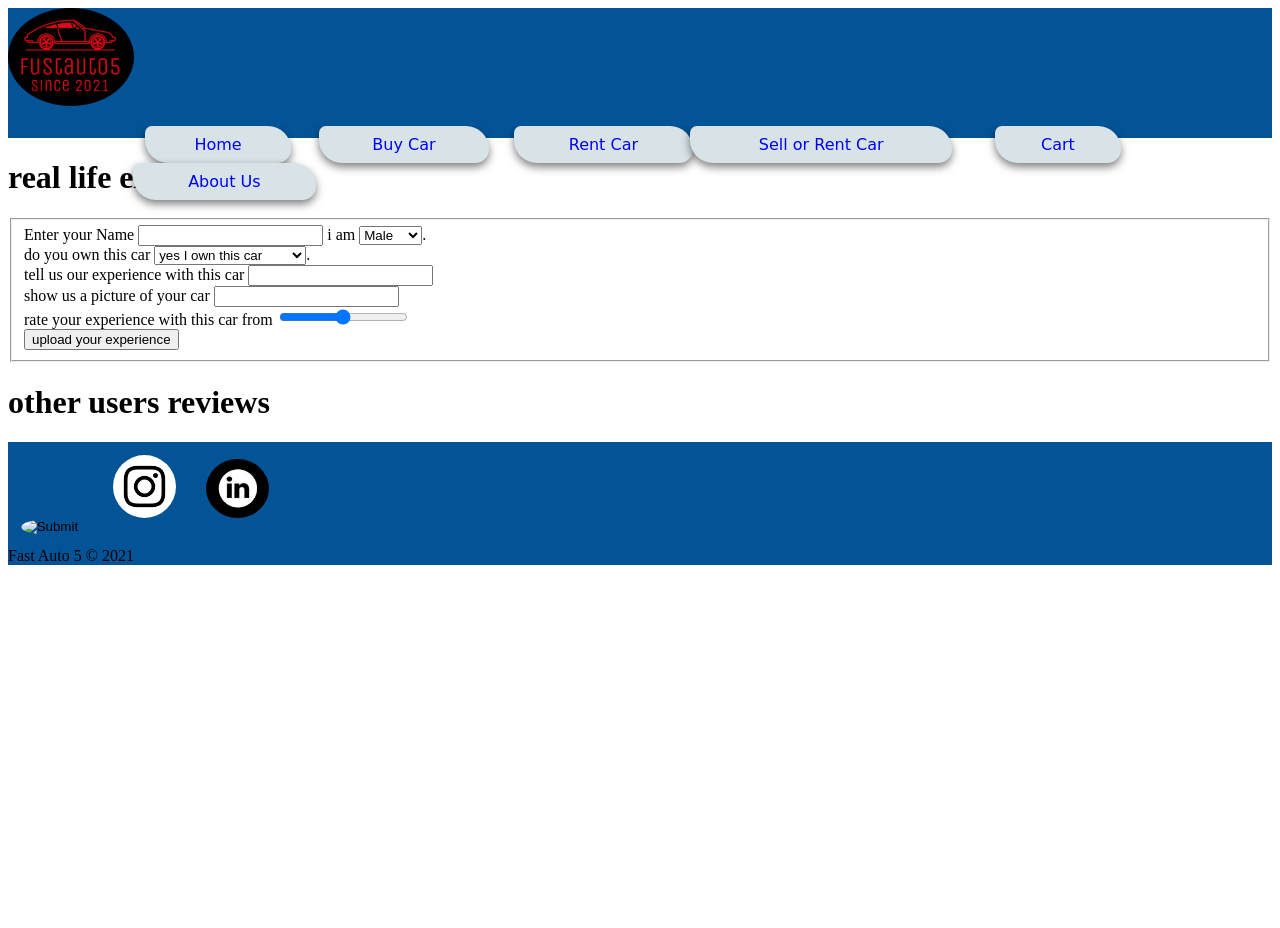
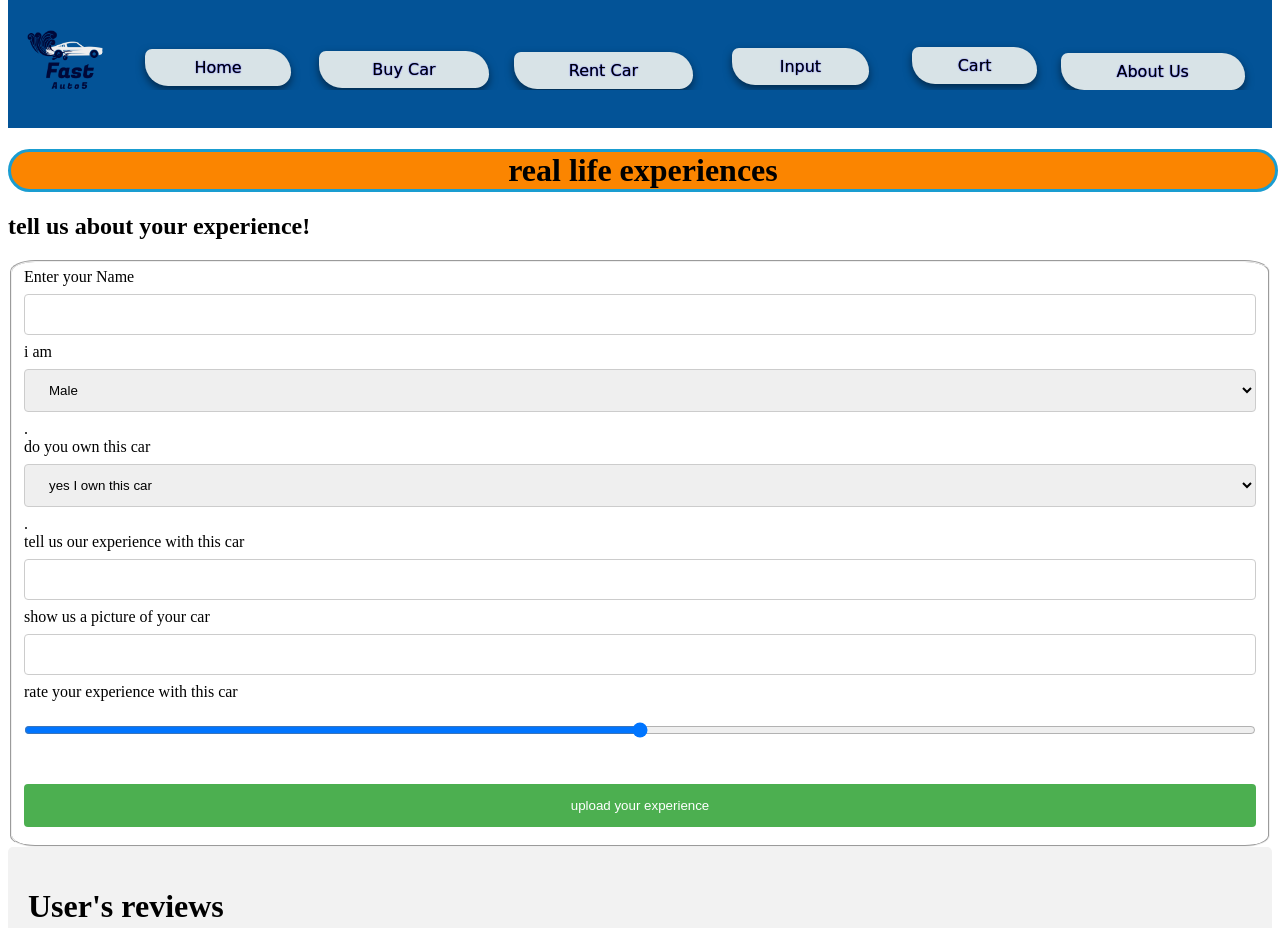
Before and after one commit to FastAuto5/FastAuto, a plain HTML site: page Story.html in a window 1280 px wide. Shown: the top 928 px of the page. Before the commit the page ends 870 px from the top, so only its background shows below. Drawn offline with Linux system fonts and the light colour scheme.

Commit message:
finished everything

```diff
--- a/Story.html
+++ b/Story.html
@@ -11,32 +11,33 @@
 <body>
 
 
-<header>
-    <div id="logo">
-        <img src="image 2/Screenshot (8).png" />
-        <nav>
-            <ul>
-                <li> <a href="index.html">Home</a> </li>
-                <li> <a href="buy.html">Buy Car</a> </li>
-                <li> <a href="rent.html">Rent Car</a> </li>
-                <li> <a href="sell.html">Sell or Rent Car</a ></li>
-                <li> <a href="submit.html">Cart</a> </li>
-                <li> <a href="aboutus.html">About Us</a> </li>
-            </ul>
-        </nav>
-    </div>
-</header>
+    <header class="headerujmhn">
+
+            <img src="image 2/LOGO BLUE.png" class="logo"/>
+            <nav class="gbvfbf">
+                <ul class="jhgfd">
+                    <li class="navulli"> <a href="index.html" class="ulol">Home</a> </li>
+                    <li class="navulli"> <a href="buy.html"class="ulol">Buy Car</a> </li>
+                    <li class="navulli"> <a href="rent.html"class="ulol">Rent Car</a> </li>
+                    <li class="navulli" > <a href="sell.html"class="ulol">Input</a ></li>
+                    <li class="navulli"> <a href="submit.html"class="ulol">Cart</a> </li>
+                    <li class="navulli"> <a href="aboutus.html"class="ulol">About Us</a> </li>
+                </ul>
+            </nav>
+
+    </header>
 
 <main>
 
-    <h1>real life experiences  </h1>
+    <h1 id="firstheading">real life experiences  </h1>
+    <h2>tell us about your experience! </h2>
 
    <form id="inputstory">
        <fieldset>
            <label for="nameinputid">Enter your Name</label>
             <input type="text" name="nameinput" id="nameinputid">
             <!-- nameinput sexname ownname storyname imgname ratename-->
-
+            <br>
             <label for="sexid">i am </label>
             <select name="sexname" id="sexid">
                 <option value="male">Male</option>
@@ -55,16 +56,16 @@
             <label for="imgid">show us a picture of your car</label>
             <input type="text" name="imgname" id="imgid">
             <br>
-            <label for="rateid">rate your experience with this car from</label>
+            <label for="rateid">rate your experience with this car </label>
             <input type="range" name="ratename" id="rateid">
             <br>
-            <input type="submit" value="upload your experience">
+            <input type="submit" value="upload your experience" id="submitid">
        </fieldset>
    </form>
 
    <div id="prevreviews" class="prereviewsclass">
     <!-- add border to this -->
-       <h1>other users reviews</h1>
+       <h1 id="userreviewsid">User's reviews</h1>
     <!-- <ul id="prevreviews">
 
     </ul> -->
@@ -73,25 +74,22 @@
 </main>
 
 
-<footer>
-
-    <form action="https://github.com/FastAuto5/FastAuto">
-        <input type="image" src="image 2/github logo.png" >
+<footer class="footer">
+    <center id="kl">
+    <br>
+    <form action="https://github.com/FastAuto5/FastAuto" class="g">
+        <input type="image" src="image 2/github logo.png" class="footer-input">
     </form>
-    <form action="https://www.instagram.com/">
-        <input type="image" src="image 2/insta logo.png" >
+    <form action="https://www.instagram.com/"class="g">
+        <input type="image" src="image 2/insta logo.png" class="footer-input">
     </form>
-    <form action="https://www.linkedin.com/home">
-        <input type="image" src="image 2/linkedin logo.jpg" >
+    <form action="https://www.linkedin.com/home"class="g">
+        <input type="image" src="image 2/linkedin logo.jpg"class="footer-input" >
     </form>
     <br>
-    Fast Auto 5 © 2021
-    <div class="road">
-      <div class="road-top-half"></div>
-      <div class="road-bottom-half"></div>
-  </div>
-
-</footer>
+   <p class="pra"> Fast Auto 5 © 2021</p>
+  </center>
+  </footer>
 
 <div id="print">  </div>
 
--- a/js/story.js
+++ b/js/story.js
@@ -23,6 +23,7 @@ Review.prototype.allreviews = [];
 Review.prototype.renderstories = function () {          //it creates the p m section element
     let rendersection=document.createElement('section');
     prevreviewselement.appendChild(rendersection);
+    rendersection.className="rendersectionclass"
 
     renderpar1 = document.createElement('p');
     rendersection.appendChild(renderpar1);
@@ -34,15 +35,20 @@ Review.prototype.renderstories = function () {          //it creates the p m sec
     rendersection.appendChild(renderpar4);
     renderpar5 = document.createElement('p');
     rendersection.appendChild(renderpar5);
-    renderpar6 = document.createElement('p');
-    rendersection.appendChild(renderpar6);
+    // renderpar6 = document.createElement('p');
+    // rendersection.appendChild(renderpar6);
 
 
     renderimage = document.createElement('img');
     rendersection.appendChild(renderimage);
 
     renderimage.className="imagesclass";
-    renderpar1,renderpar2,renderpar3,renderpar4,renderpar5,renderpar6.className="renderparclass";
+    renderpar1.className="renderparclass";
+    renderpar2.className="renderparclass";
+    renderpar3.className="renderparclass";
+    renderpar4.className="renderparclass";
+    renderpar5.className="renderparclass";
+    // renderpar6.className="renderparclass";
 
 
     renderimage.src = this.img;
@@ -60,7 +66,6 @@ Review.prototype.renderstories = function () {          //it creates the p m sec
     //     My thoughts about this Car : ${this.story}
     //     how would you rate your experience with this car :  ${this.rate} `;
 
-    console.log(renderpar);
     updateStorage();
 
 }
@@ -130,26 +135,31 @@ function load() {
             rendersection.appendChild(renderpar24);
             renderpar25 = document.createElement('p');
             rendersection.appendChild(renderpar25);
-            renderpar26 = document.createElement('p');
-            rendersection.appendChild(renderpar26);
+            // renderpar26 = document.createElement('p');
+            // rendersection.appendChild(renderpar26);
 
             renderimage2 = document.createElement('img');
             rendersection.appendChild(renderimage2);
-
+            console.log(renderimage2);
+            renderimage2.src=Review.prototype.allreviews[index].img;
             renderimage2.className="imagesclass";
-            renderpar1,renderpar2,renderpar3,renderpar4,renderpar5,renderpar6.className="renderparclass";
+            renderpar21.className="renderparclass";
+            renderpar22.className="renderparclass";
+            renderpar23.className="renderparclass";
+            renderpar24.className="renderparclass";
+            renderpar25.className="renderparclass";
+            // renderpar26.className="renderparclass";
             // renderpar2.className="renderparclass";
 
             // rendersection.appendChild(renderpar2);
 
-            renderimage2.src=Review.prototype.allreviews[index].img;
 
 
-            renderpar21.textContent=this.name;
-            renderpar22.textContent=this.own;
-            renderpar23.textContent=this.sex;
-            renderpar24.textContent=this.story;
-            renderpar25.textContent=this.rate;
+            renderpar21.textContent= Review.prototype.allreviews[index].name;
+            renderpar22.textContent= Review.prototype.allreviews[index].own;
+            renderpar23.textContent= Review.prototype.allreviews[index].sex;
+            renderpar24.textContent= Review.prototype.allreviews[index].story;
+            renderpar25.textContent= ` i would rate it as ${Review.prototype.allreviews[index].rate}/100`;
 
         //     renderpar2.textContent =
         //         `Name : ${Review.prototype.allreviews[index].name}
@@ -162,4 +172,5 @@ function load() {
 }
 console.log(load());
 load();
+
 console.log(localstoragedata);
--- a/style/story.css
+++ b/style/story.css
@@ -1,59 +1,46 @@
-footer input{
-    width: 5%;
-    border-radius: 50%;
-    margin: 1%;
-  }
-  form{
-    display: inline;
-  }
-  footer{
-    background-color: #035397;
-    /* margin-right: -2%;
-    margin-left: -4%; */
-  }
-  footer p{
-    color:#D8E3E7 ;
-    padding-bottom: 10px;
-  font-family: cursive;
-  font-size: 70%;
-  }
-
-  header img {
+.{box-sizing:border-box;}
+.logo{
   width: 10%;
  border-radius: 50%;
  z-index: 1;
 }
-nav{
-  /* margin-top: -6%; */
-  padding-bottom: 20%;
-  margin-bottom: 20%;
+.gbvfbf{
+margin-top: -6%;
+padding-bottom: 0%;
+margin-bottom: 0%;
 }
-h2{
-    font-size: 150%;
-    font-family: 'Franklin Gothic Medium', 'Arial Narrow', Arial, sans-serif;
-}
-nav ul li {
-    display: inline-block;
+
+.navulli {
 float: left;
 margin-left: 9%;
 padding: -10%;
 display: inline;
-   float: left;
 }
-ul{
-  padding-bottom: 20%;
-  margin-bottom: 20%;
+
+.jhgfd{
+padding-bottom: 0%;
+/* margin-bottom: 20%; */
+padding-left: 9%;
+position: sticky;
+top: 0%;
+margin-bottom: 2%;
+padding-left: 8%;
+overflow: hidden;
+background-position: center;
+border-right: none;
+margin-top: -7%;
 }
-header  {
-/* margin-top: -1%; */
+/*
+.headerujmhn  {
+margin-top: -1%;
 vertical-align: text-top;
 background-color: #035397;
 height: 110px;
-/* margin-left: -1%;
-margin-right: -1%; */
+
 height: 130px;
-}
-li a {
+padding-bottom: 1%;
+}*/
+.ulol{
 color: blue;
 text-align: center;
 text-decoration: none;
@@ -63,28 +50,174 @@ li a {
 box-shadow: 0 4px 8px 0 rgba(0,0,0,0.5);
    transition: 1s;
    width: 150%;
-      display: inline block;
    float: right;
    background-color: #D8E3E7;
    border-radius: 15px 50px 30px;
    padding: 9px 15px;
-      font-family: cursive;
+   font-family: 'Franklin Gothic Medium', 'Arial Narrow', Arial, sans-serif;
+   margin-top: 15%;
+   text-shadow: 0px 0px 1.2px blue;
+   color:black;
+   font-family: 'Lobster', cursive;
  }
-  ul {
-    padding-left: 9%;
-      position: sticky;
-    top: 0%;
-    margin-bottom: 13%;
-    padding-left: 8%;
-    overflow: hidden;
-    background-position: center;
-    border-right: none;
-    /* margin-top: -7%; */
-  }
-  a:hover {
-    /* z-index: -1; */
+.ulol:hover {
+ z-index: -1;
  box-shadow: 0 4px 8px 0 rgba(0,0,0,1);
-    /* padding: 14px 25px; */
+ padding: 14px 25px;
  background-color:#bad4fa ;
  font-size: 110%;
 }
+.footer-input{
+ width: 5%;
+ border-radius: 50%;
+ margin: 1%;
+}
+.g{
+ display: inline;
+ margin-bottom: 0%;
+}
+.footer{
+ background-color: #035397;
+ margin-bottom: -3%;
+ margin-top: 19%;
+ /* margin-left: -1%;
+ margin-right: -1%; */
+}
+.pra{
+ color:#D8E3E7 ;
+ padding-bottom: 10px;
+font-family: cursive;
+}
+.kl {
+   margin-bottom: 0%;
+   margin-top: 0%;
+}
+
+
+
+.headerujmhn  {
+ margin-top: -1%;
+vertical-align: text-top;
+background-color: #035397;
+
+padding-bottom: 1%;
+}
+
+#inputstory{
+  /* background-color: rgb(191, 203, 209); */
+  /* background-image: url("style/Untitled-1.png"); */
+}
+/* /////////////////////////////////// */
+#firstheading{
+  width: 100%;
+  text-align: center;
+  border: 3px solid rgb(26, 157, 209);
+  background-color:rgb(251,133,0);
+  border-radius: 30px;
+}
+#nameinputid{
+
+}
+#sexid{
+  margin-left:
+}
+#nameinputid{
+
+}
+#ownid{
+
+}
+#imgid{
+
+}
+#submitid{
+margin-top: 2%;
+width: 100%;
+}
+#inputstory{
+
+}
+#userreviews{
+  text-align: center;
+}
+
+fieldset{
+  border-radius: 2%;
+
+  position: relative;
+}
+
+section{
+  height: 70%;
+  padding-top: 10%;
+  width: 100%;
+  border: 10px solid rgb(26, 157, 209);
+  background-color:rgb(251,133,0);
+  border-radius: 20%;
+
+  margin: 5px;
+}
+section img{
+  width: 50%;
+  height: 50%;
+  margin-bottom: 5%;
+  margin-left: 45%;
+  border-radius: 10%;
+
+}
+section p{
+  width: 80%;
+  font-size: 150%;
+  margin-left: 10%;
+  text-align: left;
+  margin-left: 10%;
+  margin-top: 3%;
+  background-color:rgb(42, 133, 179) ;
+  border-radius: 30px;
+  padding: 1%;
+
+
+}
+form{
+
+
+}
+input[type=range]{
+  width: 100%;
+  padding: 12px 20px;
+  margin: 8px 0;
+  display: inline-block;
+  border: 1px solid #ccc;
+  border-radius: 4px;
+  box-sizing: border-box;
+}
+input[type=text], select {
+  width: 100%;
+  padding: 12px 20px;
+  margin: 8px 0;
+  display: inline-block;
+  border: 1px solid #ccc;
+  border-radius: 4px;
+  box-sizing: border-box;
+}
+
+input[type=submit] {
+  width: 100%;
+  background-color: #4CAF50;
+  color: white;
+  padding: 14px 20px;
+  margin: 8px 0;
+  border: none;
+  border-radius: 4px;
+  cursor: pointer;
+}
+
+input[type=submit]:hover {
+  background-color: #45a049;
+}
+
+div {
+  border-radius: 5px;
+  background-color: #f2f2f2;
+  padding: 20px;
+}
```
Also changed, not shown: style/Untitled-1.png (added), style/style.css (line endings or trailing spaces). Lines whose indentation alone changed are shown as unchanged.
